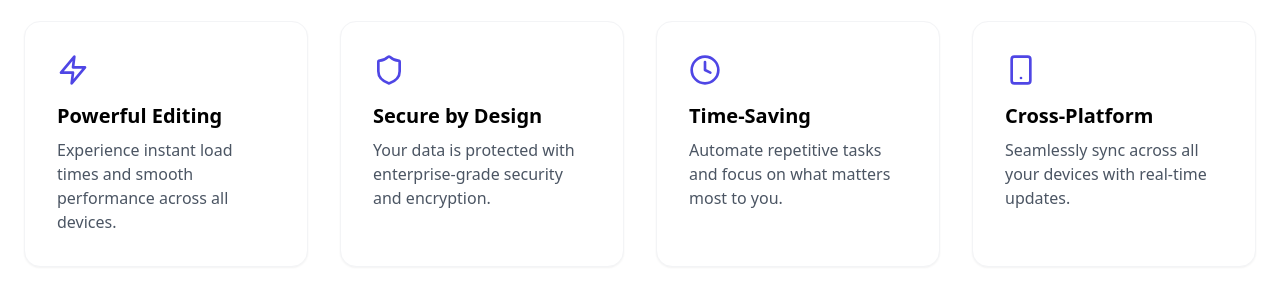
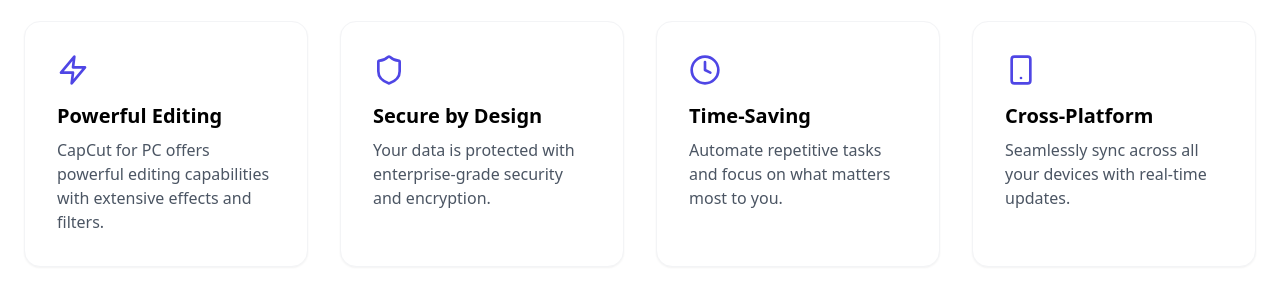
Before and after one commit to adamsmith19899/appdownload, a React (Vite) app: page / in a window 1280 px wide. Shown: the part 840-1124 px from the top of the page. Built offline with nearby package versions, Linux system fonts and the light colour scheme.

Commit message:
Update Features.tsx

```diff
--- a/src/components/Features.tsx
+++ b/src/components/Features.tsx
@@ -5,7 +5,7 @@
   {
     icon: <Zap className="h-8 w-8" />,
     title: 'Powerful Editing',
-    description: 'Experience instant load times and smooth performance across all devices.'
+    description: 'CapCut for PC offers powerful editing capabilities with extensive effects and filters.'
   },
   {
     icon: <Shield className="h-8 w-8" />,
```
